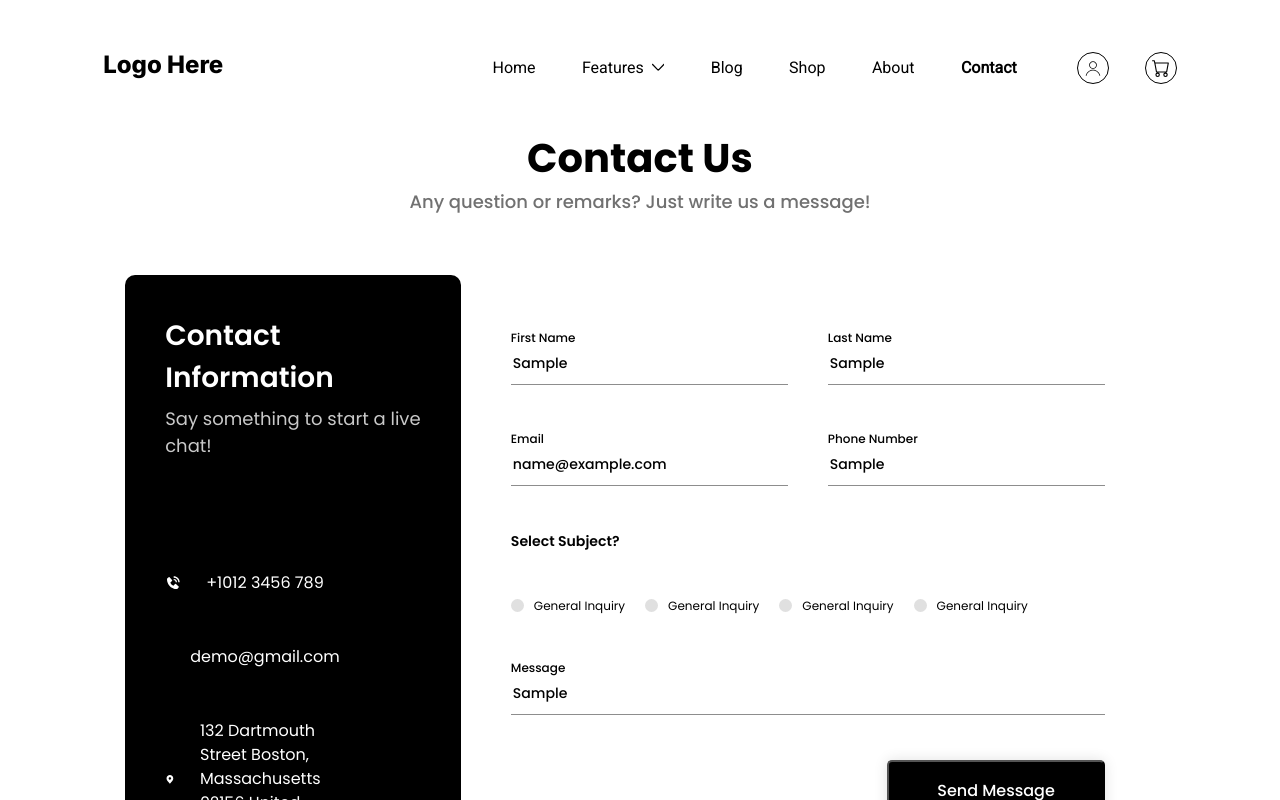
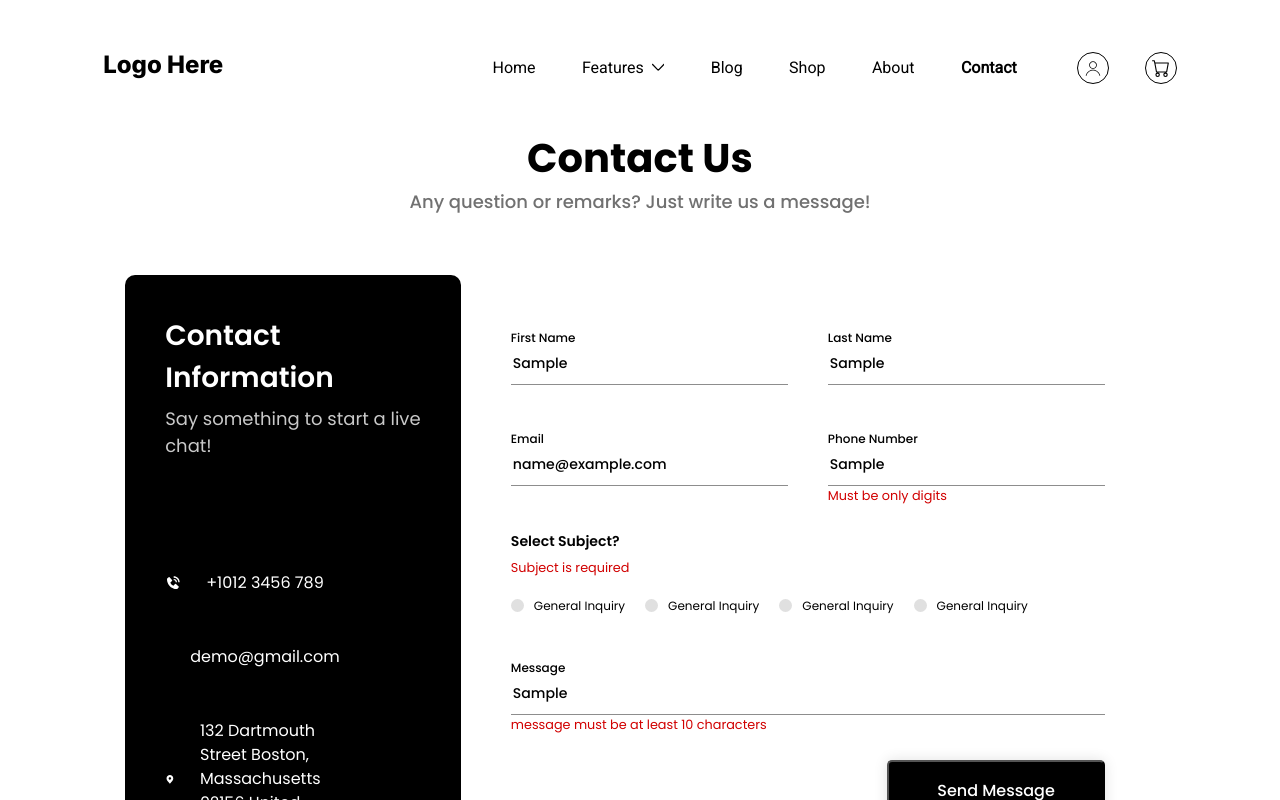
Before and after one commit to illiakornyk/nextjs_technical_assessment, a Next.js app: page /contact-us in a window 1280 px wide. Both pictures are taken after typing "Sample", "Sample", "name@example.com", "Sample", "Sample" into the empty fields and a click on the button "Send Message". Shown: the top 800 px of the page. Built offline with nearby package versions, Linux system fonts and the light colour scheme.

Commit message:
feat: add error message for inputs, change validation schema

```diff
--- a/src/app/components/form/input/index.tsx
+++ b/src/app/components/form/input/index.tsx
@@ -10,6 +10,7 @@ interface IInputProps extends InputHTMLAttributes<HTMLInputElement> {
   placeholder?: string;
   name?: string;
   className?: string;
+  error?: string;
 }
 
 const Input: React.FC<IInputProps> = ({
@@ -19,6 +20,7 @@ const Input: React.FC<IInputProps> = ({
   name = 'default',
   className,
   type = 'text',
+  error,
   ...props
 }) => {
   const [isFocused, setIsFocused] = useState(false);
@@ -44,6 +46,7 @@ const Input: React.FC<IInputProps> = ({
         onBlur={() => setIsFocused(false)}
         {...props}
       />
+      {error ? <span className={cx('input__error')}>{error}</span> : null}
     </div>
   );
 };
--- a/src/app/components/form/input/styles.module.scss
+++ b/src/app/components/form/input/styles.module.scss
@@ -5,6 +5,7 @@
   display: flex;
   flex-direction: column;
   font-family: 'Poppins', sans-serif;
+  position: relative;
 }
 
 .input__label {
@@ -36,3 +37,10 @@
     border-bottom-color: variables.$black;
   }
 }
+
+.input__error {
+  position: absolute;
+  top: 100%;
+  font-size: 0.8rem;
+  color: variables.$red;
+}
--- a/src/app/components/form/validation/schema.ts
+++ b/src/app/components/form/validation/schema.ts
@@ -2,14 +2,27 @@ import * as yup from 'yup';
 
 export const schema = yup.object().shape({
   email: yup.string().email().required(),
-  firstName: yup.string().min(2).max(50).required(),
-  lastName: yup.string().min(2).max(50).required(),
+  firstName: yup
+    .string()
+    .required('First name is required')
+    .matches(/^[A-Za-z]+$/, 'Must be only alphabetical characters')
+    .min(2)
+    .max(50),
+  lastName: yup
+    .string()
+    .required('Last name is required')
+    .matches(/^[A-Za-z]+$/, 'Must be only alphabetical characters')
+    .min(2)
+    .max(50),
   phoneNumber: yup
     .string()
+    .required('Phone number is required')
     .matches(/^[0-9]+$/, 'Must be only digits')
     .min(10)
-    .max(15)
-    .required(),
-  subject: yup.string().oneOf(['subject1', 'subject2', 'subject3']).required(),
-  message: yup.string().min(20).max(500).required(),
+    .max(15),
+  subject: yup
+    .string()
+    .required('Subject is required')
+    .oneOf(['subject1', 'subject2', 'subject3', 'subject4']),
+  message: yup.string().required('Message is required').min(10).max(500),
 });
--- a/src/app/styles/mixins.scss
+++ b/src/app/styles/mixins.scss
@@ -1,3 +1,5 @@
+@use '@/styles/variables.scss';
+
 @mixin respond-to($breakpoint) {
   @if $breakpoint == 'phone-only' {
     @media (max-width: 599px) {
@@ -21,3 +23,8 @@
     }
   }
 }
+
+@mixin errorSpan {
+  font-size: 0.8rem;
+  color: variables.$red;
+}
--- a/src/app/styles/variables.scss
+++ b/src/app/styles/variables.scss
@@ -14,6 +14,8 @@ $gray-5: #292929;
 $gray-6: rgba(72, 72, 72, 0.5);
 $gray-7: #c9c9c9;
 
+$red: #d10000;
+
 $iconSize: 1.5rem;
 $iconCircle: 1.875rem;
 
--- a/src/pages/contact-us/index.tsx
+++ b/src/pages/contact-us/index.tsx
@@ -112,6 +112,7 @@ export default function ContactUsPage() {
                       title="First Name"
                       id="firstName"
                       placeholder="John"
+                      error={errors.firstName?.message}
                       {...field}
                     />
                   );
@@ -128,6 +129,7 @@ export default function ContactUsPage() {
                       title="Last Name"
                       id="lastName"
                       placeholder="Doe"
+                      error={errors.lastName?.message}
                       {...field}
                     />
                   );
@@ -140,7 +142,13 @@ export default function ContactUsPage() {
               <Controller
                 render={({ field }) => {
                   return (
-                    <Input title="Email" id="email" type="email" {...field} />
+                    <Input
+                      title="Email"
+                      id="email"
+                      type="email"
+                      error={errors.email?.message}
+                      {...field}
+                    />
                   );
                 }}
                 control={control}
@@ -155,6 +163,7 @@ export default function ContactUsPage() {
                       title="Phone Number"
                       id="phoneNumber"
                       placeholder="+1 012 3456 789"
+                      error={errors.phoneNumber?.message}
                       {...field}
                     />
                   );
@@ -173,6 +182,14 @@ export default function ContactUsPage() {
                 </span>
 
                 <div className={cx('contact-us__form-radio-buttons')}>
+                  {errors.subject?.message ? (
+                    <span
+                      className={cx('contact-us__form-radio-buttons-error')}
+                    >
+                      {errors.subject.message}
+                    </span>
+                  ) : null}
+
                   <Controller
                     render={({ field }) => {
                       return (
@@ -182,7 +199,7 @@ export default function ContactUsPage() {
                           title="Select Subject?"
                           id="subject1"
                           label={'General Inquiry'}
-                          value={'general1'}
+                          value={'subject1'}
                         />
                       );
                     }}
@@ -199,7 +216,7 @@ export default function ContactUsPage() {
                           title="Select Subject?"
                           id="subject1"
                           label={'General Inquiry'}
-                          value={'general2'}
+                          value={'subject2'}
                         />
                       );
                     }}
@@ -216,7 +233,7 @@ export default function ContactUsPage() {
                           title="Select Subject?"
                           id="subject1"
                           label={'General Inquiry'}
-                          value={'general3'}
+                          value={'subject3'}
                         />
                       );
                     }}
@@ -233,7 +250,7 @@ export default function ContactUsPage() {
                           title="Select Subject?"
                           id="subject1"
                           label={'General Inquiry'}
-                          value={'general4'}
+                          value={'subject4'}
                         />
                       );
                     }}
@@ -251,6 +268,7 @@ export default function ContactUsPage() {
                       id="message"
                       placeholder="Write your message.."
                       className={cx('contact-us__form-message-input')}
+                      error={errors.message?.message}
                       {...field}
                     />
                   );
--- a/src/pages/contact-us/styles.module.scss
+++ b/src/pages/contact-us/styles.module.scss
@@ -144,6 +144,14 @@
     &-radio-buttons {
       display: flex;
       gap: 1.25rem;
+
+      position: relative;
+
+      &-error {
+        @include mixins.errorSpan;
+        position: absolute;
+        top: 10%;
+      }
     }
 
     &-inputs-block {
```
